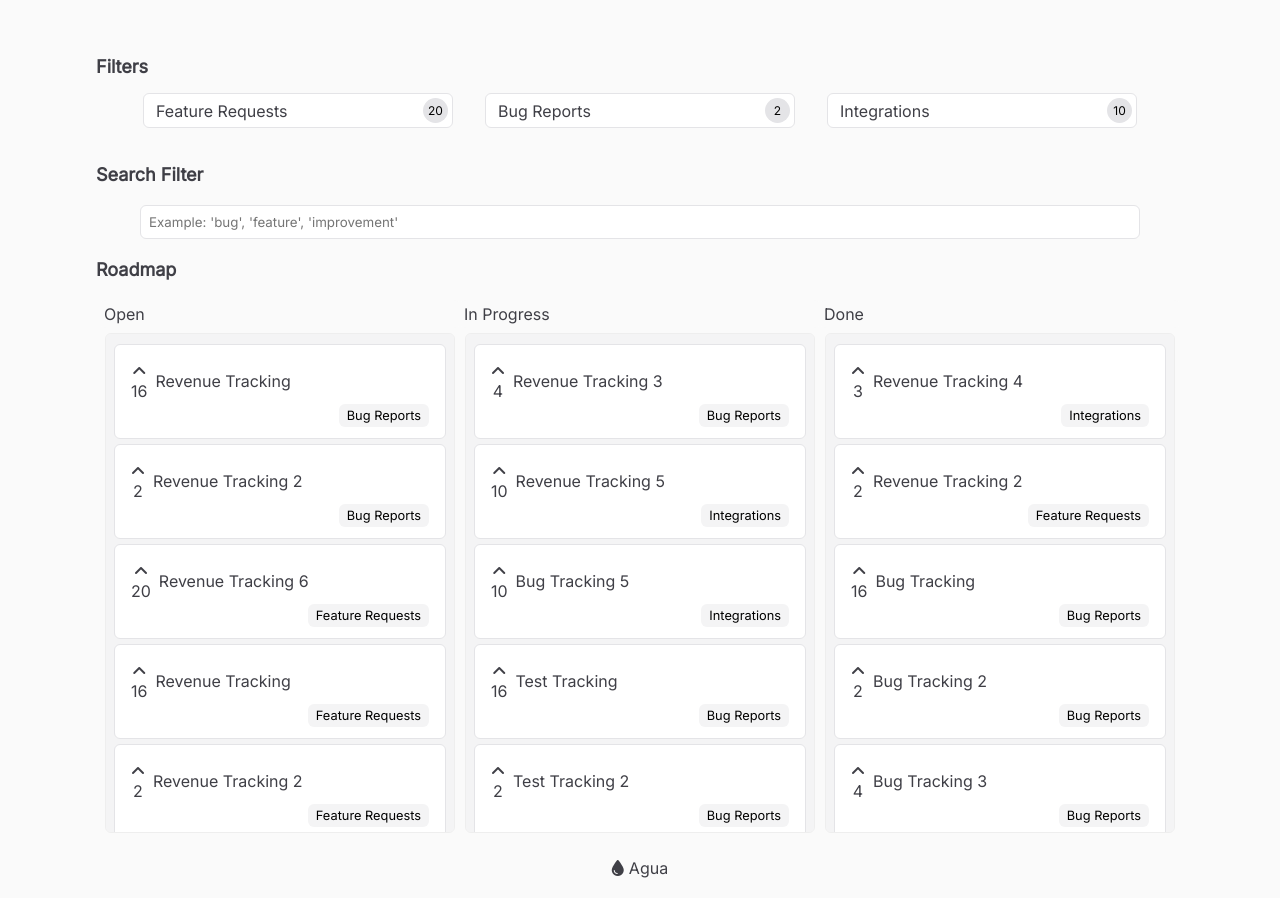
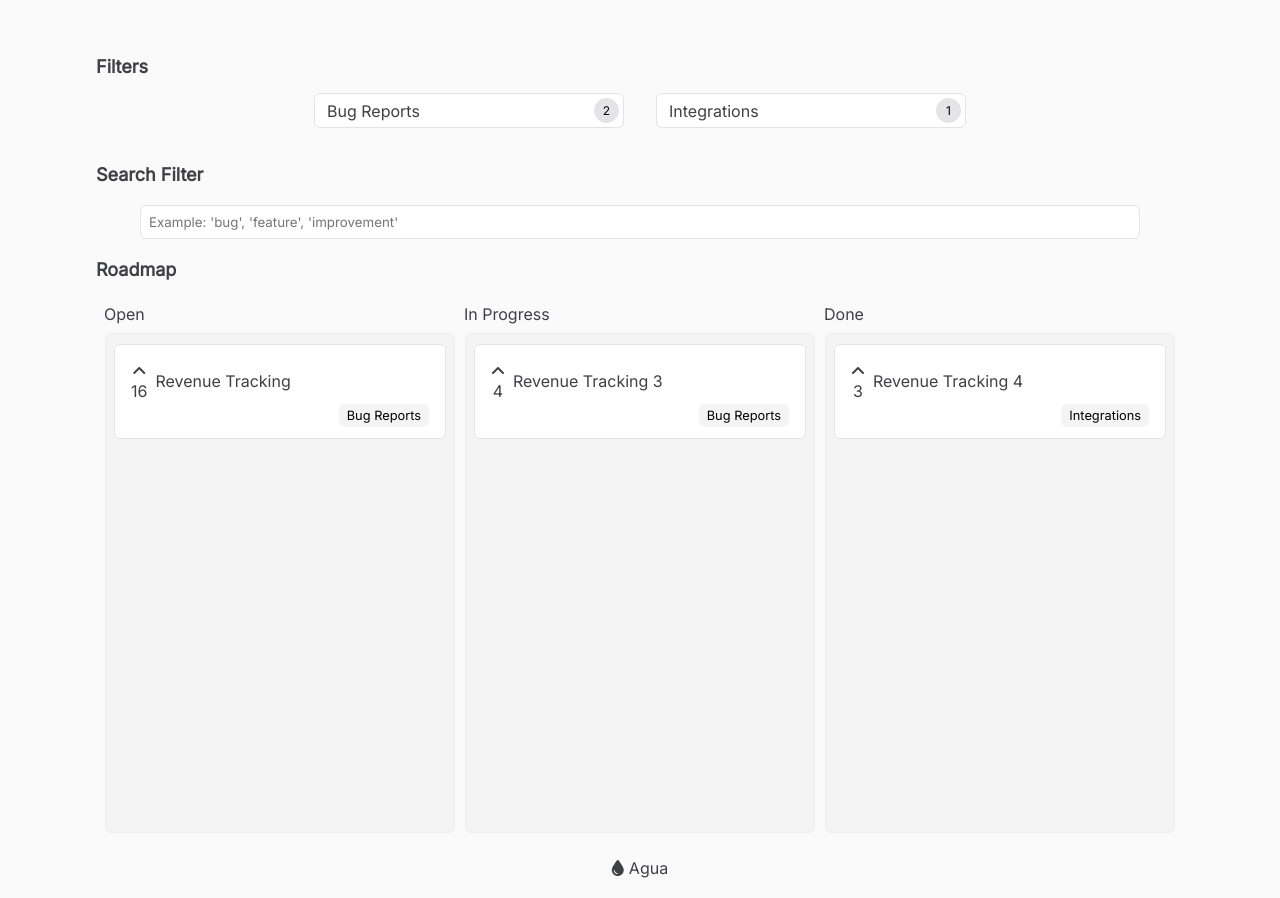
Before and after one commit to Acquahub/agua-roadmap, a React (Create React App) app: page / in a window 1280 px wide. Built offline with nearby package versions, Linux system fonts and the light colour scheme.

Commit message:
added functionality to update the features state

```diff
--- a/src/App.js
+++ b/src/App.js
@@ -1,16 +1,14 @@
 import './App.css';
-import React, {useState} from 'react';
+import React, { useEffect, useState } from 'react';
 import Filters from './layouts/filters';
 import RoadMap from './layouts/roadmap';
 import Search from "./layouts/search";
 
-const filters = [
-  { name: 'Feature Requests', amount: 20 },
-  { name: 'Bug Reports', amount: 2 },
-  { name: 'Integrations', amount: 10 },
-];
+function App() {
 
-const features = [
+    const [filters, setFilters] = useState([]);
+
+    const [features, setFeatures] = useState([
         {
             id: 1,
             title: 'Revenue Tracking',
@@ -19,14 +17,7 @@ const features = [
             votes: 16
         },
         {
-        id: 2,
-        title: 'Revenue Tracking 2',
-        tag: 'Bug Reports',
-        status: 'Open',
-        votes: 2
-    },
-    {
-        id:3,
+            id: 3,
             title: 'Revenue Tracking 3',
             tag: 'Bug Reports',
             status: 'In Progress',
@@ -39,246 +30,42 @@ const features = [
             status: 'Done',
             votes: 3
         },
-    {
-        id: 5,
-        title: 'Revenue Tracking 5',
-        tag: 'Integrations',
-        status: 'In Progress',
-        votes: 10
-    },
-    {
-        id: 6,
-        title: 'Revenue Tracking 6',
-        tag: 'Feature Requests',
-        status: 'Open',
-        votes: 20
-    },
-    {
-        id: 7,
-        title: 'Revenue Tracking',
-        tag: 'Feature Requests',
-        status: 'Open',
-        votes: 16
-    },
-    {
-        id: 8,
-        title: 'Revenue Tracking 2',
-        tag: 'Feature Requests',
-        status: 'Open',
-        votes: 2
-    },
-    {
-        id: 9,
-        title: 'Revenue Tracking',
-        tag: 'Feature Requests',
-        status: 'Open',
-        votes: 16
-    },
-    {
-        id: 10,
-        title: 'Revenue Tracking 2',
-        tag: 'Feature Requests',
-        status: 'Open',
-        votes: 2
-    },
-    {
-        id: 11,
-        title: 'Revenue Tracking',
-        tag: 'Feature Requests',
-        status: 'Open',
-        votes: 16
-    },
-    {
-        id:12,
-        title: 'Revenue Tracking 2',
-        tag: 'Feature Requests',
-        status: 'Done',
-        votes: 2
-    },
-    {
-        id: 13,
-        title: 'Bug Tracking',
-        tag: 'Bug Reports',
-        status: 'Done',
-        votes: 16
-    },
-    {
-        id: 14,
-        title: 'Bug Tracking 2',
-        tag: 'Bug Reports',
-        status: 'Done',
-        votes: 2
-    },
-    {
-        id: 15,
-        title: 'Bug Tracking 3',
-        tag: 'Bug Reports',
-        status: 'Done',
-        votes: 4
-    },
-    {
-        id:16,
-        title: 'Bug Tracking 4',
-        tag: 'Integrations',
-        status: 'Done',
-        votes: 3
-    },
-    {
-        id:17,
-        title: 'Bug Tracking 5',
-        tag: 'Integrations',
-        status: 'In Progress',
-        votes: 10
-    },
-    {
-        id:18,
-        title: 'Bug Tracking 6',
-        tag: 'Feature Requests',
-        status: 'Done',
-        votes: 20
-    },
-    {
-        id:19,
-        title: 'Bug Tracking',
-        tag: 'Feature Requests',
-        status: 'Done',
-        votes: 16
-    },
-    {
-        id:20,
-        title: 'Bug Tracking 2',
-        tag: 'Feature Requests',
-        status: 'Done',
-        votes: 2
-    },
-    {
-        id:21,
-        title: 'Bug Tracking',
-        tag: 'Feature Requests',
-        status: 'Done',
-        votes: 16
-    },
-    {
-        id: 22,
-        title: 'Bug Tracking 2',
-        tag: 'Feature Requests',
-        status: 'Done',
-        votes: 2
-    },
-    {
-        id: 23,
-        title: 'Bug Tracking',
-        tag: 'Feature Requests',
-        status: 'Done',
-        votes: 16
-    },
-    {
-        id:24,
-        title: 'Bug Tracking 2',
-        tag: 'Feature Requests',
-        status: 'Done',
-        votes: 2
-    },
-    {
-        id: 25,
-        title: 'Test Tracking',
-        tag: 'Bug Reports',
-        status: 'In Progress',
-        votes: 16
-    },
-    {
-        id: 26,
-        title: 'Test Tracking 2',
-        tag: 'Bug Reports',
-        status: 'In Progress',
-        votes: 2
-    },
-    {
-        id:27,
-        title: 'Test Tracking 3',
-        tag: 'Bug Reports',
-        status: 'Done',
-        votes: 4
-    },
-    {
-        id: 28,
-        title: 'Test Tracking 4',
-        tag: 'Integrations',
-        status: 'Done',
-        votes: 3
-    },
-    {
-        id: 29,
-        title: 'Test Tracking 5',
-        tag: 'Integrations',
-        status: 'In Progress',
-        votes: 10
-    },
-    {
-        id: 30,
-        title: 'Test Tracking 6',
-        tag: 'Feature Requests',
-        status: 'In Progress',
-        votes: 20
-    },
-    {
-        id: 7,
-        title: 'Test Tracking',
-        tag: 'Feature Requests',
-        status: 'In Progress',
-        votes: 16
-    },
-    {
-        id: 31,
-        title: 'Test Tracking 2',
-        tag: 'Feature Requests',
-        status: 'In Progress',
-        votes: 2
-    },
-    {
-        id: 32,
-        title: 'Test Tracking',
-        tag: 'Feature Requests',
-        status: 'In Progress',
-        votes: 16
-    },
-    {
-        id: 33,
-        title: 'Test Tracking 2',
-        tag: 'Feature Requests',
-        status: 'In Progress',
-        votes: 2
-    },
-    {
-        id: 34,
-        title: 'Test Tracking',
-        tag: 'Feature Requests',
-        status: 'In Progress',
-        votes: 16
-    },
-    {
-        id:35,
-        title: 'Test Tracking 2',
-        tag: 'Feature Requests',
-        status: 'In Progress',
-        votes: 2
-    },
-];
+    ]);
 
-function App() {
+    console.log(features);
+
+    useEffect(() => {
+        const mFilters = {};
+        features.forEach(feature => {
+            if (!mFilters[feature.tag]) mFilters[feature.tag] = 1;
+            else mFilters[feature.tag]++;
+        });
+        const newFilters = [];
+        for (const filter in mFilters) {
+            newFilters.push({ name: filter, amount: mFilters[filter] });
+        }
+        setFilters(newFilters);
+    }, [features]);
 
     const [selectedFilter, setSelectedFilter] = useState(null);
     const [searchText, setSearchText] = useState("");
 
 
     const handleFilterSelect = (filterName) => {
-    if(selectedFilter === filterName) setSelectedFilter(null);
+        if (selectedFilter === filterName) setSelectedFilter(null);
         else setSelectedFilter(filterName);
     };
 
     const handleSearchInputChange = (e) => {
         setSearchText(e.target.value);
     };
+
+    const notifyParentVotesChanged = (id, amount) => {
+        const featuresCopy = [...features];
+        const mElem = featuresCopy.find((elem) => elem.id === id);
+        mElem.amount = amount;
+        setFeatures(featuresCopy);
+    }
 
     const allStatus = [...(new Set(features.map((feature) => feature.status)))];
 
@@ -290,7 +77,7 @@ function App() {
         <div className='containerApp'>
             <Filters filters={filters} onSelectFilter={handleFilterSelect} selectedFilter={selectedFilter} />
             <Search searchText={searchText} onSearchChange={handleSearchInputChange} />
-      <RoadMap features={filteredFeatures}  status={allStatus}/>
+            <RoadMap notifyParentVotesChanged={notifyParentVotesChanged} features={filteredFeatures} status={allStatus} />
         </div>
     );
 }
--- a/src/components/voteButton/index.js
+++ b/src/components/voteButton/index.js
@@ -1,15 +1,18 @@
 import { useState } from 'react';
 import styles from './voteButton.module.css';
 
-export default function VoteButton({ votes }) {
+export default function VoteButton({ votes, notifyParentVotesChanged }) {
 
   const [currentVotes, setCurrentVotes] = useState(parseInt(votes));
   const [userVoted, setUserVoted] = useState(false);
 
   const increaseVotes = () => {
-    if (!userVoted) setCurrentVotes(currentVotes + 1);
-    else setCurrentVotes(currentVotes - 1);
+    let newVotesAmount;
+    if (!userVoted) newVotesAmount = currentVotes + 1;
+    else newVotesAmount = currentVotes - 1;
+    setCurrentVotes(newVotesAmount);
     setUserVoted(!userVoted);
+    notifyParentVotesChanged(newVotesAmount);
   }
 
   return (
--- a/src/layouts/feature/index.js
+++ b/src/layouts/feature/index.js
@@ -4,12 +4,12 @@ import VoteButton from '../../components/voteButton';
 import Subtitle from '../../components/subtitle';
 import Tag from '../../components/tag';
 
-export default function Feature({ title, votes, tag }) {
+export default function Feature({ title, votes, tag, notifyParentVotesChanged }) {
 
   return (
     <div className={styles['container']}>
       <div className={styles['titleContainer']}>
-        <VoteButton votes={votes} />
+        <VoteButton notifyParentVotesChanged={notifyParentVotesChanged} votes={votes} />
         <div style={{ marginLeft: 'var(--feature-margin-left-from-button)' }}>
           <Subtitle title={title} />
         </div>
--- a/src/layouts/featuresList/index.js
+++ b/src/layouts/featuresList/index.js
@@ -4,20 +4,25 @@ import Status from '../../components/status';
 
 import Feature from '../feature';
 
-export default function FeaturesList({title, features}) {
+export default function FeaturesList({ title, features, notifyParentVotesChanged }) {
+
+
+    const receiveVotes = (id, amount) => {
+        notifyParentVotesChanged(id, amount);
+    }
 
     return (
 
         <div className={styles['cont']}>
-                <Status title={title}/>
+            <Status title={title} />
 
             <div className={styles['container']}>
 
                 <div>
                     {features.map(feature => {
                         return (
-                                <Feature key={feature.id} title={feature.title} votes={feature.votes}
-                                         tag={feature.tag}/>
+                            <Feature key={feature.id} notifyParentVotesChanged={(amount) => receiveVotes(feature.id, amount)} title={feature.title} votes={feature.votes}
+                                tag={feature.tag} />
                         )
                     })}
                 </div>
--- a/src/layouts/roadmap/index.js
+++ b/src/layouts/roadmap/index.js
@@ -4,7 +4,7 @@ import React from 'react';
 import FeaturesList from '../featuresList';
 import Subtitle from "../../components/subtitle";
 
-export default function RoadMap({ features, status }) {
+export default function RoadMap({ features, status, notifyParentVotesChanged }) {
 
 
 
@@ -12,9 +12,9 @@ export default function RoadMap({ features, status }) {
 
   console.log(statusFromFeatures)
   console.log(features)
-    console.log( 'status',status)
+  console.log('status', status)
 
-    if(statusFromFeatures.length === 0) {
+  if (statusFromFeatures.length === 0) {
     return (
       <div className={styles['container']}>
         <div style={{ marginLeft: 'var(--filter-margin)' }}>
@@ -31,7 +31,7 @@ export default function RoadMap({ features, status }) {
         </div>
       </div>
     )
-    } else if (statusFromFeatures.length <=2) {
+  } else if (statusFromFeatures.length <= 2) {
     return (
       <div className={styles['container']}>
         <div style={{ marginLeft: 'var(--filter-margin)' }}>
@@ -42,7 +42,7 @@ export default function RoadMap({ features, status }) {
             status.map((status) => {
               const featuresWithStatus = features.filter((feature) => feature.status === status);
               return (
-                                <FeaturesList key={status} title={status} features={featuresWithStatus} />
+                <FeaturesList notifyParentVotesChanged={notifyParentVotesChanged} key={status} title={status} features={featuresWithStatus} />
               );
             })
           }
@@ -60,13 +60,13 @@ export default function RoadMap({ features, status }) {
           status.map((status) => {
             const featuresWithStatus = features.filter((feature) => feature.status === status);
             return (
-              <FeaturesList key={status} title={status} features={featuresWithStatus} />
+              <FeaturesList notifyParentVotesChanged={notifyParentVotesChanged} key={status} title={status} features={featuresWithStatus} />
             );
           })
         }
       </div>
       <div className={styles['agua']} >
-            <i style={{marginRight: '5px'}} className="fa-solid fa-droplet"></i>
+        <i style={{ marginRight: '5px' }} className="fa-solid fa-droplet"></i>
         Agua
 
       </div>
```
Lines whose indentation alone changed are shown as unchanged.
